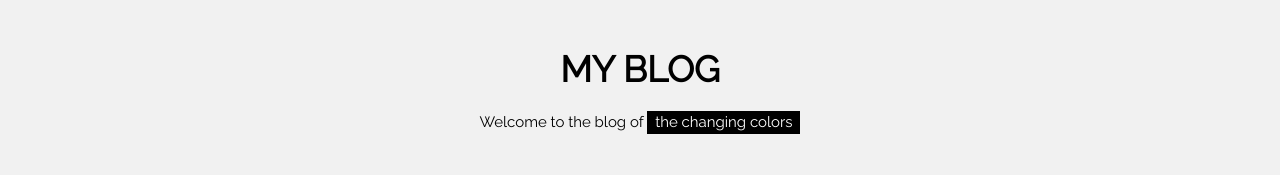
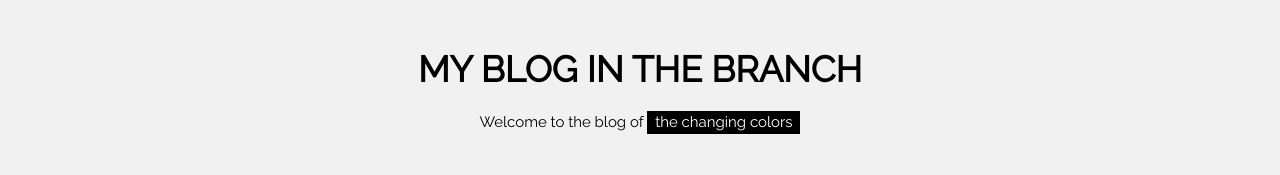
Before and after one commit to AlexMayol/color-theme-swap, a website: page index.html in a window 1280 px wide. Shown: the top 175 px of the page. Drawn offline with nearby package versions, Linux system fonts and the light colour scheme.

Commit message:
testing branches

```diff
--- a/index.html
+++ b/index.html
@@ -11,7 +11,7 @@
 <main id="main" class="w3-content" style="max-width:1400px">
 
 <header class="w3-container w3-center w3-padding-32">
-  <h1><b>MY BLOG</b></h1>
+  <h1><b>MY BLOG IN THE BRANCH</b></h1>
   <p>Welcome to the blog of <span class="w3-tag tag">the changing colors</span></p>
 </header>
 
```
